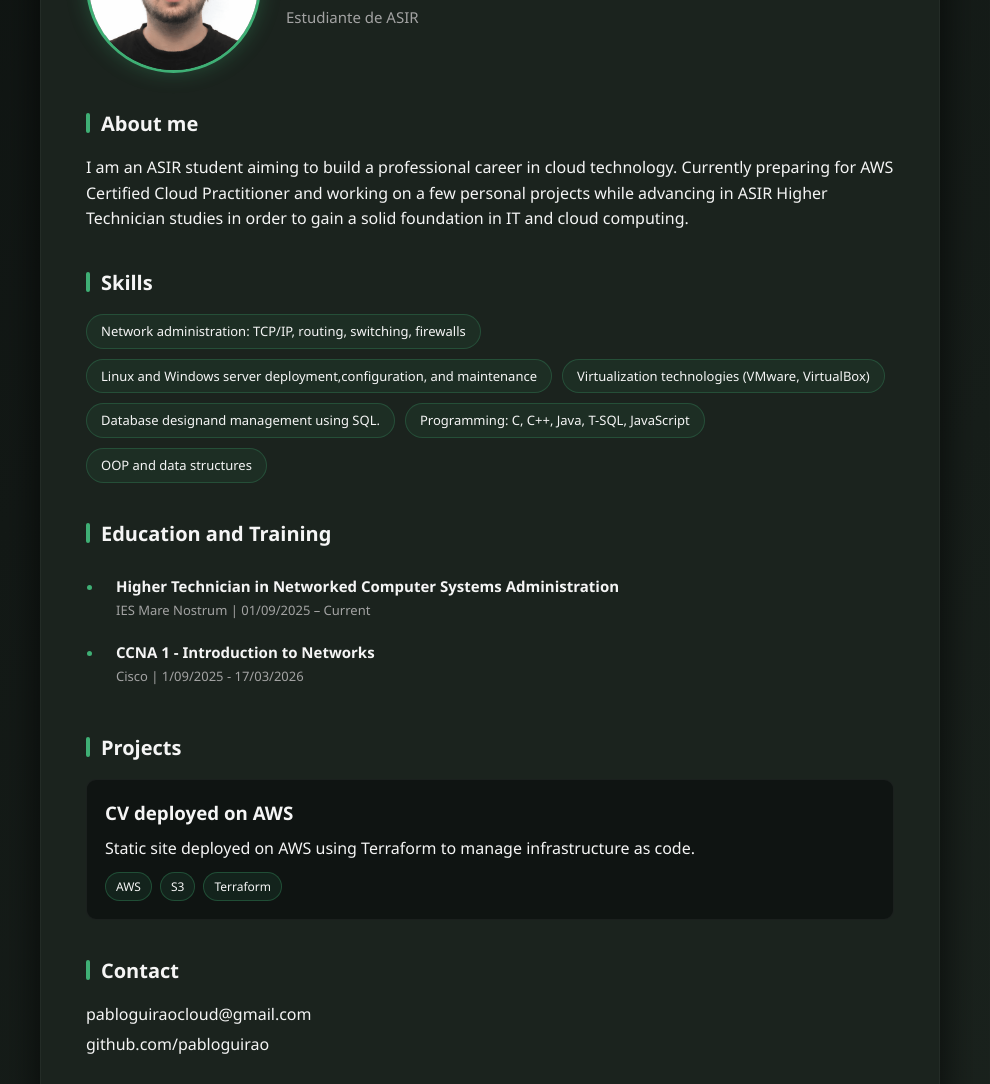
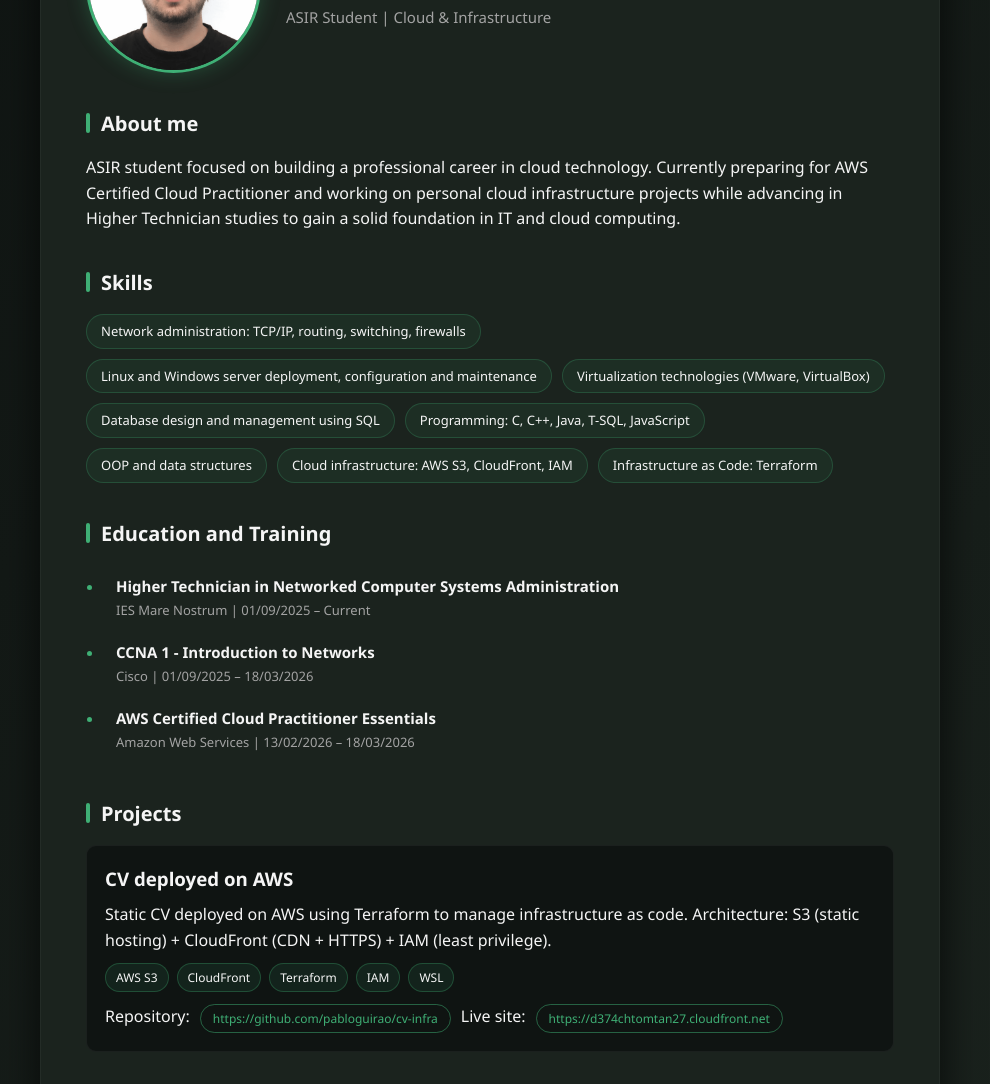
Before and after one commit to pabloguirao/mi-cv, a plain HTML site: page index.html in a window 1280 px wide. Shown: the part 188-1272 px from the top of the page, without its empty margins (150-1140 px from the left). Drawn offline with Linux system fonts and the light colour scheme.

Commit message:
actrualizacion proyecto

```diff
--- a/index.html
+++ b/index.html
@@ -6,24 +6,24 @@
   <link rel="stylesheet" href="style.css">
   <meta name="viewport" content="width=device-width, initial-scale=1.0">
 </head>
-
 <body>
-
 <div class="container">
 
   <header>
-      <img src="images/profilepic.png" alt="FOTO" id="profilepic">
+    <img src="images/profilepic.png" alt="Pablo Guirao" id="profilepic">
     <div>
       <h1>Pablo Guirao Morales</h1>
-        <p class="subtitle">Estudiante de ASIR</p>
+      <p class="subtitle">ASIR Student | Cloud & Infrastructure</p>
     </div>
   </header>
 
   <section>
     <h2>About me</h2>
     <p>
-        I am an ASIR student aiming to build a professional career in cloud technology.
-        Currently preparing for AWS Certified Cloud Practitioner and working on a few personal projects while advancing in ASIR Higher Technician studies in order to gain a solid foundation in IT and cloud computing.
+      ASIR student focused on building a professional career in cloud technology.
+      Currently preparing for AWS Certified Cloud Practitioner and working on
+      personal cloud infrastructure projects while advancing in Higher Technician
+      studies to gain a solid foundation in IT and cloud computing.
     </p>
   </section>
 
@@ -31,11 +31,13 @@
     <h2>Skills</h2>
     <div class="skills">
       <p class="skill">Network administration: TCP/IP, routing, switching, firewalls</p>
-        <p class="skill">Linux and Windows server deployment,configuration, and maintenance</p>
+      <p class="skill">Linux and Windows server deployment, configuration and maintenance</p>
       <p class="skill">Virtualization technologies (VMware, VirtualBox)</p>
-        <p class="skill">Database designand management using SQL.</p>
+      <p class="skill">Database design and management using SQL</p>
       <p class="skill">Programming: C, C++, Java, T-SQL, JavaScript</p>
       <p class="skill">OOP and data structures</p>
+      <p class="skill">Cloud infrastructure: AWS S3, CloudFront, IAM</p>
+      <p class="skill">Infrastructure as Code: Terraform</p>
     </div>
   </section>
 
@@ -48,34 +50,36 @@
       </li>
       <li>
         <strong>CCNA 1 - Introduction to Networks</strong>
-          <span class="education-details">Cisco | 1/09/2025 - 17/03/2026</span>
+        <span class="education-details">Cisco | 01/09/2025 – 18/03/2026</span>
+      </li>
+      <li>
+        <strong>AWS Certified Cloud Practitioner Essentials</strong>
+        <span class="education-details">Amazon Web Services | 13/02/2026 – 18/03/2026</span>
       </li>
     </ul>
   </section>
 
   <section>
     <h2>Projects</h2>
-
     <div class="projects">
-
       <div class="project-card">
-
         <h3>CV deployed on AWS</h3>
-
         <p>
-        Static site deployed on AWS using
-        Terraform to manage infrastructure
-        as code.
+          Static CV deployed on AWS using Terraform to manage infrastructure as code.
+          Architecture: S3 (static hosting) + CloudFront (CDN + HTTPS) + IAM (least privilege).
         </p>
-
         <div class="project-tech">
-        <span>AWS</span>
-        <span>S3</span>
+          <span>AWS S3</span>
+          <span>CloudFront</span>
           <span>Terraform</span>
+          <span>IAM</span>
+          <span>WSL</span>
         </div>
-
+        <div class="project-links">
+          Repository: <a href="https://github.com/pabloguirao/cv-infra" target="_blank">https://github.com/pabloguirao/cv-infra</a>
+          Live site: <a href="https://d374chtomtan27.cloudfront.net" target="_blank">https://d374chtomtan27.cloudfront.net</a>
         </div>
-
+      </div>
     </div>
   </section>
 
@@ -86,6 +90,5 @@
   </section>
 
 </div>
-
 </body>
 </html>
--- a/style.css
+++ b/style.css
@@ -197,6 +197,26 @@ section:last-child p{
   border:1px solid rgba(63,175,117,0.3);
 }
 
+.project-links {
+  margin-top: 12px;
+  display: flex;
+  gap: 10px;
+}
+
+.project-links a {
+  font-size: 12px;
+  padding: 4px 12px;
+  border-radius: 20px;
+  border: 1px solid rgba(63,175,117,0.5);
+  color: var(--accent);
+  transition: all .25s ease;
+}
+
+.project-links a:hover {
+  background: var(--accent);
+  color: #0F1412;
+}
+
 /* Links */
 a{
   color: var(--text-main);
```
Lines whose indentation alone changed are shown as unchanged.
